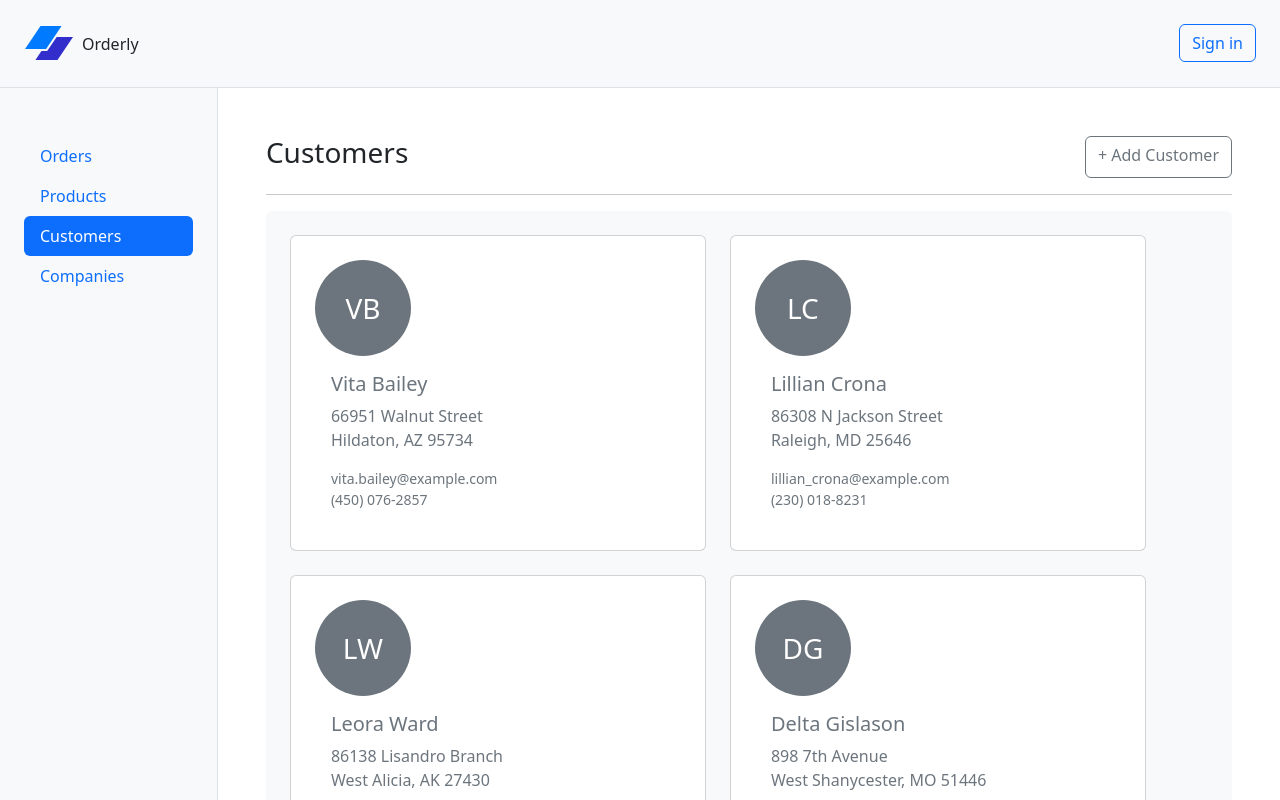
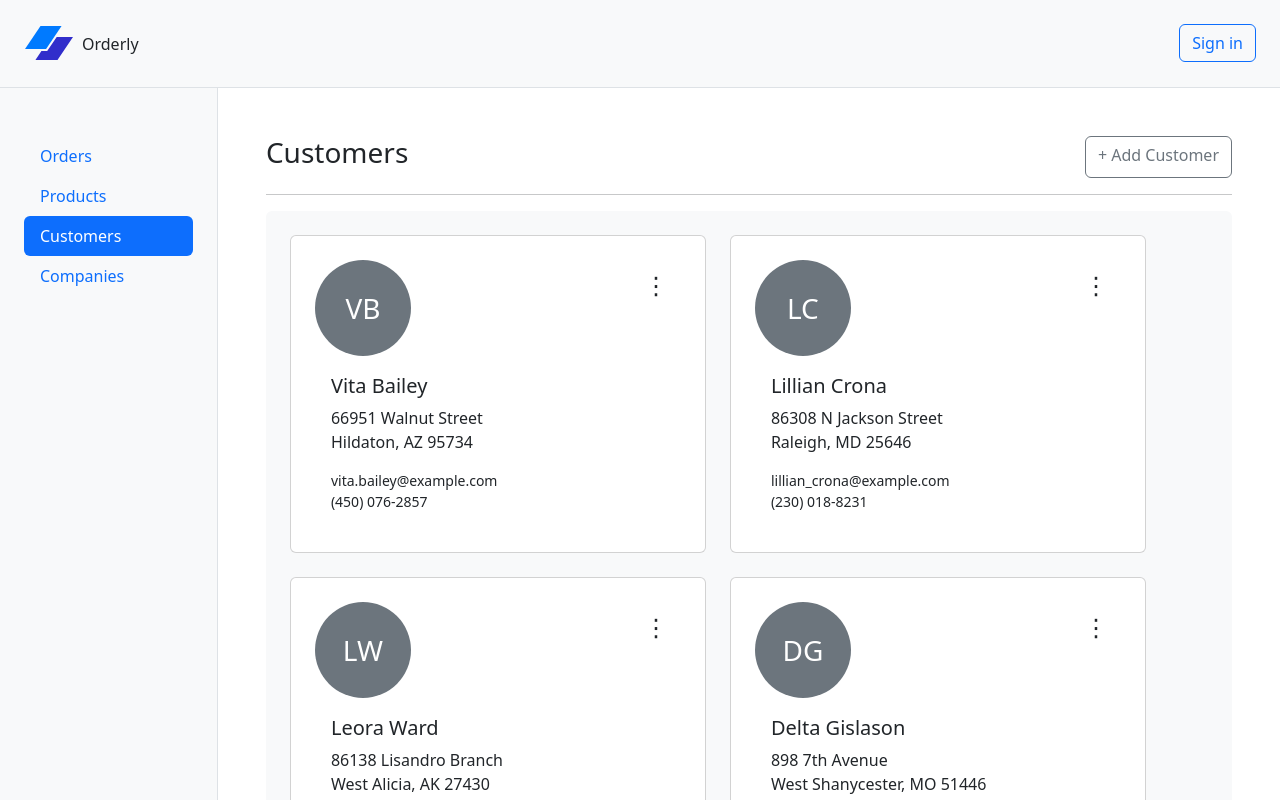
Before and after one commit to craigmckeachie/orderly, a React (Vite) app: page /customers in a window 1280 px wide. Shown: the top 800 px of the page. Built offline with nearby package versions, Linux system fonts and the light colour scheme; data requests are answered from the project's data file.

Commit message:
edit link in context menu

```diff
--- a/src/App.css
+++ b/src/App.css
@@ -2,13 +2,25 @@
   width: 26rem;
 }
 
-.card:hover {
+/* .card:hover {
   background-color: var(--bs-tertiary-bg);
   transform: scale(1.025);
   box-shadow: rgba(0, 0, 0, 0.24) 0px 5px 10px;
+} */
+
+.customer-circle {
+  width: 6rem;
+  height: 6rem;
 }
 
-.customer-circle{
-    width: 6rem;
-    height: 6rem;
+summary.no-caret {
+  list-style: none; /* Remove the default marker */
 }
+
+summary.no-caret::-webkit-details-marker {
+  display: none; /* Remove the caret in WebKit browsers (Chrome, Safari) */
+}
+
+summary.no-caret::marker {
+  display: none; /* Remove the caret in Firefox */
+}
--- a/src/customers/CustomerCard.tsx
+++ b/src/customers/CustomerCard.tsx
@@ -9,11 +9,34 @@ interface CustomerCardProps {
 function CustomerCard({ customer }: CustomerCardProps) {
   return (
     <div className="card p-4">
-      <Link className='text-decoration-none text-secondary' to={`./edit/${customer.id}`}>
+      <div className="d-flex justify-content-between">
         <span className="customer-circle d-flex bg-secondary fs-3 text-white align-items-center justify-content-center rounded-circle">
           {customer.firstName?.substring(0, 1)}
           {customer.lastName?.substring(0, 1)}
         </span>
+        <details className="dropdown mb-5">
+          <summary className="btn text-decoration-none no-caret fs-4">
+            &#x22EE;
+          </summary>
+
+          <ul className="dropdown-menu" style={{ display: 'revert' }}>
+            <li className="dropdown-item">
+              <Link
+                className="dropdown-link text-decoration-none text-body"
+                to={`./edit/${customer.id}`}
+              >
+                Edit
+              </Link>
+            </li>
+            <li>
+              <a className="dropdown-item" href="#">
+                Delete
+              </a>
+            </li>
+          </ul>
+        </details>
+      </div>
+
       <div className="card-body">
         <h5 className="card-title">
           {customer.firstName} {customer.lastName}
@@ -28,7 +51,6 @@ function CustomerCard({ customer }: CustomerCardProps) {
           {formatPhoneNumber(customer.phone)}
         </div>
       </div>
-      </Link>
     </div>
   );
 }
```
Lines whose indentation alone changed are shown as unchanged.
